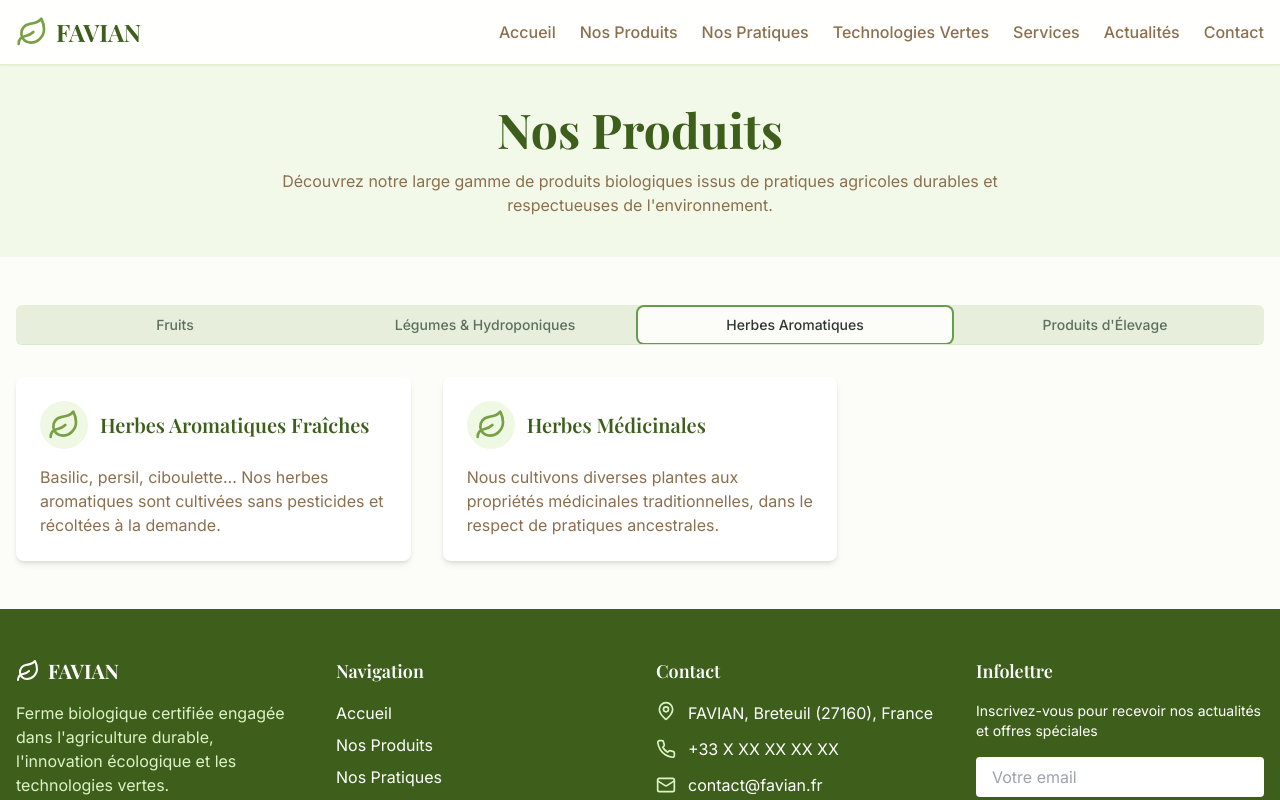
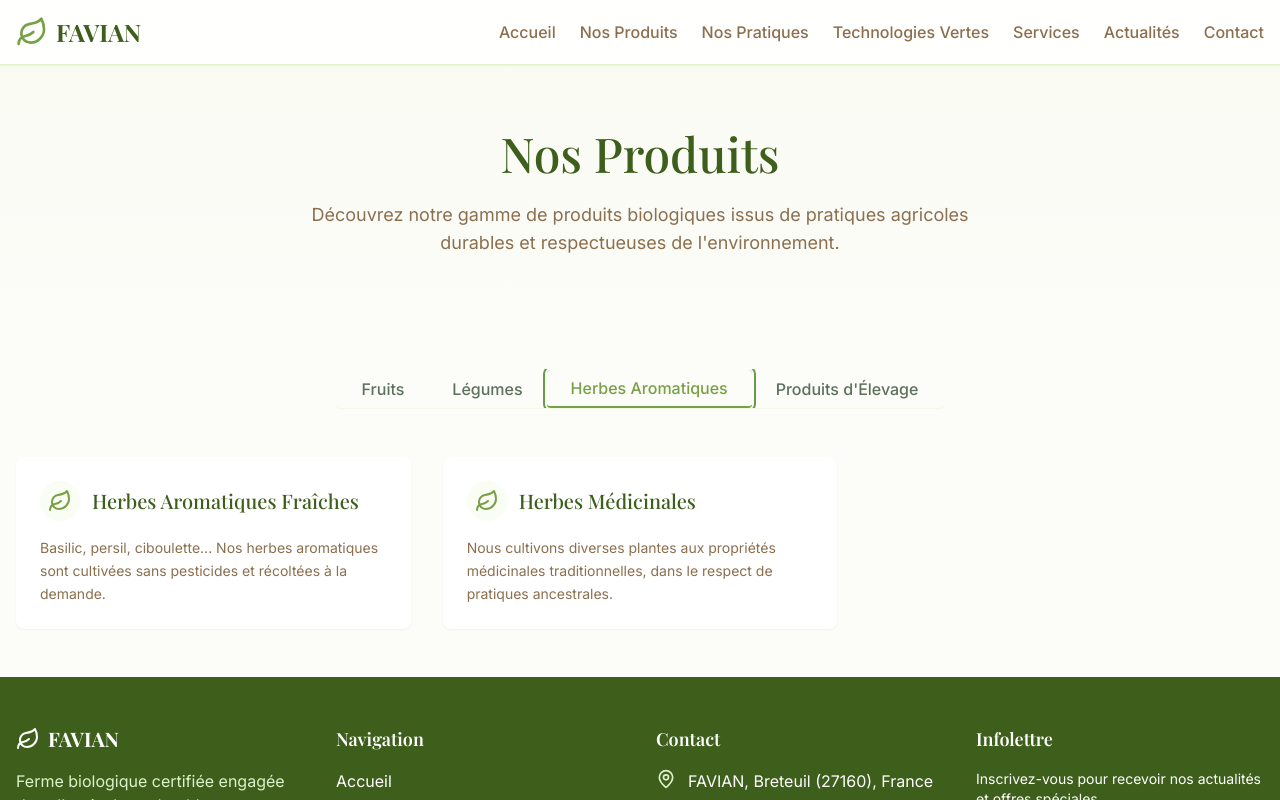
Before and after one commit to favianInt/favian-green-harvest-web, a React (Vite) app: page /products in a window 1280 px wide. Both pictures are taken after a click on the tab "Herbes Aromatiques". Shown: the top 800 px of the page. Built offline with nearby package versions, Linux system fonts and the light colour scheme.

Commit message:
Refactor: Apply modern minimal design
Update the website's design to align with a modern, minimal aesthetic, inspired by Apple's website. This includes adjustments to typography, spacing, and overall visual elements for a cleaner and more contemporary look.

```diff
--- a/src/pages/Products.tsx
+++ b/src/pages/Products.tsx
@@ -4,108 +4,119 @@ import Navbar from '@/components/Navbar';
 import Footer from '@/components/Footer';
 import { Tabs, TabsContent, TabsList, TabsTrigger } from "@/components/ui/tabs";
 import { Card, CardContent } from "@/components/ui/card";
+import { AspectRatio } from "@/components/ui/aspect-ratio";
 import { Apple, Carrot, Leaf } from "lucide-react";
 
 const Products = () => {
   return (
-    <div className="min-h-screen flex flex-col">
+    <div className="min-h-screen flex flex-col bg-background">
       <Navbar />
-      <div className="bg-favian-green-light/30 py-10">
+      <div className="bg-gradient-to-b from-favian-green-light/10 to-transparent py-16">
         <div className="container mx-auto px-4">
-          <h1 className="page-title text-center">Nos Produits</h1>
-          <p className="text-center text-favian-earth-dark max-w-3xl mx-auto">
-            Découvrez notre large gamme de produits biologiques issus de pratiques agricoles durables et respectueuses de l'environnement.
+          <h1 className="text-4xl md:text-5xl font-display font-medium text-favian-green-dark text-center mb-6">Nos Produits</h1>
+          <p className="text-center text-favian-earth-dark max-w-2xl mx-auto text-lg">
+            Découvrez notre gamme de produits biologiques issus de pratiques agricoles durables et respectueuses de l'environnement.
           </p>
         </div>
       </div>
       <main className="flex-grow container mx-auto px-4 py-12">
         <Tabs defaultValue="fruits" className="w-full">
-          <TabsList className="w-full flex mb-8 border-b overflow-x-auto">
-            <TabsTrigger value="fruits" className="flex-1">Fruits</TabsTrigger>
-            <TabsTrigger value="vegetables" className="flex-1">Légumes & Hydroponiques</TabsTrigger>
-            <TabsTrigger value="herbs" className="flex-1">Herbes Aromatiques</TabsTrigger>
-            <TabsTrigger value="animal" className="flex-1">Produits d'Élevage</TabsTrigger>
-          </TabsList>
+          <div className="flex justify-center mb-12">
+            <TabsList className="bg-transparent border-b border-favian-green-light/30 w-full md:w-auto overflow-x-auto">
+              <TabsTrigger value="fruits" className="data-[state=active]:text-favian-green data-[state=active]:border-b-2 data-[state=active]:border-favian-green data-[state=active]:bg-transparent text-base px-6">
+                Fruits
+              </TabsTrigger>
+              <TabsTrigger value="vegetables" className="data-[state=active]:text-favian-green data-[state=active]:border-b-2 data-[state=active]:border-favian-green data-[state=active]:bg-transparent text-base px-6">
+                Légumes
+              </TabsTrigger>
+              <TabsTrigger value="herbs" className="data-[state=active]:text-favian-green data-[state=active]:border-b-2 data-[state=active]:border-favian-green data-[state=active]:bg-transparent text-base px-6">
+                Herbes Aromatiques
+              </TabsTrigger>
+              <TabsTrigger value="animal" className="data-[state=active]:text-favian-green data-[state=active]:border-b-2 data-[state=active]:border-favian-green data-[state=active]:bg-transparent text-base px-6">
+                Produits d'Élevage
+              </TabsTrigger>
+            </TabsList>
+          </div>
 
-          <TabsContent value="fruits">
+          <TabsContent value="fruits" className="mt-6">
             <div className="grid grid-cols-1 md:grid-cols-2 lg:grid-cols-3 gap-8">
               <ProductCard
                 title="Pommes Biologiques"
                 description="Nos pommes sont cultivées sans pesticides. Riches en saveur et en nutriments, elles sont disponibles en plusieurs variétés selon la saison."
-                icon={<Apple className="h-8 w-8 text-favian-green" />}
+                icon={<Apple className="h-6 w-6 text-favian-green" />}
                 image="https://images.unsplash.com/photo-1465146344425-f00d5f5c8f07?crop=entropy&cs=tinysrgb&fit=max&fm=jpg&ixid=MnwxfDB8MXxyYW5kb218MHx8fHx8fHx8MTcxNjI5MTg1Mw&ixlib=rb-4.0.3&q=80&utm_campaign=api-credit&utm_medium=referral&utm_source=unsplash_source&w=1080"
               />
               <ProductCard
                 title="Sous-produits de Pommes"
                 description="Nous valorisons chaque partie de nos fruits. Découvrez notre gamme de jus frais, compotes et cidres artisanaux."
-                icon={<Apple className="h-8 w-8 text-favian-green" />}
+                icon={<Apple className="h-6 w-6 text-favian-green" />}
               />
               <ProductCard
                 title="Fruits Rouges"
                 description="Fraises, framboises et mûres cultivées en agroforesterie pour un goût incomparable et une richesse nutritionnelle maximale."
-                icon={<Apple className="h-8 w-8 text-favian-green" />}
+                icon={<Apple className="h-6 w-6 text-favian-green" />}
               />
               <ProductCard
                 title="Fruits à Noyau"
                 description="Pêches, prunes et cerises selon les saisons, toutes issues de variétés anciennes sélectionnées pour leur goût."
-                icon={<Apple className="h-8 w-8 text-favian-green" />}
+                icon={<Apple className="h-6 w-6 text-favian-green" />}
               />
             </div>
           </TabsContent>
 
-          <TabsContent value="vegetables">
+          <TabsContent value="vegetables" className="mt-6">
             <div className="grid grid-cols-1 md:grid-cols-2 lg:grid-cols-3 gap-8">
               <ProductCard
                 title="Légumes Hydroponiques"
                 description="Notre système hydroponique produit des légumes-feuilles tout au long de l'année, avec une consommation d'eau réduite de 90%."
-                icon={<Leaf className="h-8 w-8 text-favian-green" />}
+                icon={<Leaf className="h-6 w-6 text-favian-green" />}
                 image="https://images.unsplash.com/photo-1518495973542-4542c06a5843?crop=entropy&cs=tinysrgb&fit=max&fm=jpg&ixid=MnwxfDB8MXxyYW5kb218MHx8fHx8fHx8MTcxNjI5MTkwNw&ixlib=rb-4.0.3&q=80&utm_campaign=api-credit&utm_medium=referral&utm_source=unsplash_source&w=1080"
               />
               <ProductCard
                 title="Légumes Aquaponiques"
                 description="Notre système aquaponique allie culture de poissons et de légumes pour un écosystème circulaire qui optimise les ressources."
-                icon={<Leaf className="h-8 w-8 text-favian-green" />}
+                icon={<Leaf className="h-6 w-6 text-favian-green" />}
               />
               <ProductCard
                 title="Légumes-Racines"
                 description="Carottes, betteraves, navets... Nos légumes-racines poussent dans un sol vivant et riche en micro-organismes."
-                icon={<Carrot className="h-8 w-8 text-favian-green" />}
+                icon={<Carrot className="h-6 w-6 text-favian-green" />}
               />
               <ProductCard
                 title="Légumes de Saison"
                 description="Tomates, courgettes, aubergines... Nous suivons le rythme des saisons pour vous offrir des légumes au meilleur de leur saveur."
-                icon={<Carrot className="h-8 w-8 text-favian-green" />}
+                icon={<Carrot className="h-6 w-6 text-favian-green" />}
               />
             </div>
           </TabsContent>
 
-          <TabsContent value="herbs">
+          <TabsContent value="herbs" className="mt-6">
             <div className="grid grid-cols-1 md:grid-cols-2 lg:grid-cols-3 gap-8">
               <ProductCard
                 title="Herbes Aromatiques Fraîches"
                 description="Basilic, persil, ciboulette... Nos herbes aromatiques sont cultivées sans pesticides et récoltées à la demande."
-                icon={<Leaf className="h-8 w-8 text-favian-green" />}
+                icon={<Leaf className="h-6 w-6 text-favian-green" />}
               />
               <ProductCard
                 title="Herbes Médicinales"
                 description="Nous cultivons diverses plantes aux propriétés médicinales traditionnelles, dans le respect de pratiques ancestrales."
-                icon={<Leaf className="h-8 w-8 text-favian-green" />}
+                icon={<Leaf className="h-6 w-6 text-favian-green" />}
               />
             </div>
           </TabsContent>
 
-          <TabsContent value="animal">
+          <TabsContent value="animal" className="mt-6">
             <div className="grid grid-cols-1 md:grid-cols-2 lg:grid-cols-3 gap-8">
               <ProductCard
                 title="Œufs Biologiques"
                 description="Nos poules vivent en liberté et sont nourries avec des céréales biologiques pour des œufs de qualité supérieure."
-                icon={<Apple className="h-8 w-8 text-favian-green" />}
+                icon={<Apple className="h-6 w-6 text-favian-green" />}
                 image="https://images.unsplash.com/photo-1517022812141-23620dba5c23?crop=entropy&cs=tinysrgb&fit=max&fm=jpg&ixid=MnwxfDB8MXxyYW5kb218MHx8fHx8fHx8MTcxNjI5MTk0MA&ixlib=rb-4.0.3&q=80&utm_campaign=api-credit&utm_medium=referral&utm_source=unsplash_source&w=1080"
               />
               <ProductCard
                 title="Produits Laitiers"
                 description="Fromage, yaourt et lait produits à partir du lait de nos chèvres et brebis élevées selon des méthodes traditionnelles et éthiques."
-                icon={<Apple className="h-8 w-8 text-favian-green" />}
+                icon={<Apple className="h-6 w-6 text-favian-green" />}
               />
             </div>
           </TabsContent>
@@ -125,24 +136,26 @@ interface ProductCardProps {
 
 const ProductCard = ({ title, description, icon, image }: ProductCardProps) => {
   return (
-    <Card className="overflow-hidden border-none shadow-md hover:shadow-lg transition-shadow">
+    <Card className="overflow-hidden border-none bg-white shadow-sm hover:shadow-md transition-shadow duration-300">
       {image && (
-        <div className="h-48 overflow-hidden">
-          <img
-            src={image}
-            alt={title}
-            className="w-full h-full object-cover transition-transform hover:scale-105 duration-500"
-          />
+        <div className="relative">
+          <AspectRatio ratio={16/9}>
+            <img
+              src={image}
+              alt={title}
+              className="w-full h-full object-cover"
+            />
+          </AspectRatio>
         </div>
       )}
       <CardContent className={`${image ? 'pt-6' : 'pt-8'} p-6`}>
         <div className="flex items-center mb-4">
-          <div className="bg-favian-green-light/50 p-2 rounded-full mr-3">
+          <div className="bg-favian-green-light/20 p-2 rounded-full mr-3">
             {icon}
           </div>
-          <h3 className="text-xl font-semibold text-favian-green-dark">{title}</h3>
+          <h3 className="text-xl font-medium text-favian-green-dark">{title}</h3>
         </div>
-        <p className="text-favian-earth-dark">{description}</p>
+        <p className="text-favian-earth-dark text-sm leading-relaxed">{description}</p>
       </CardContent>
     </Card>
   );
```
